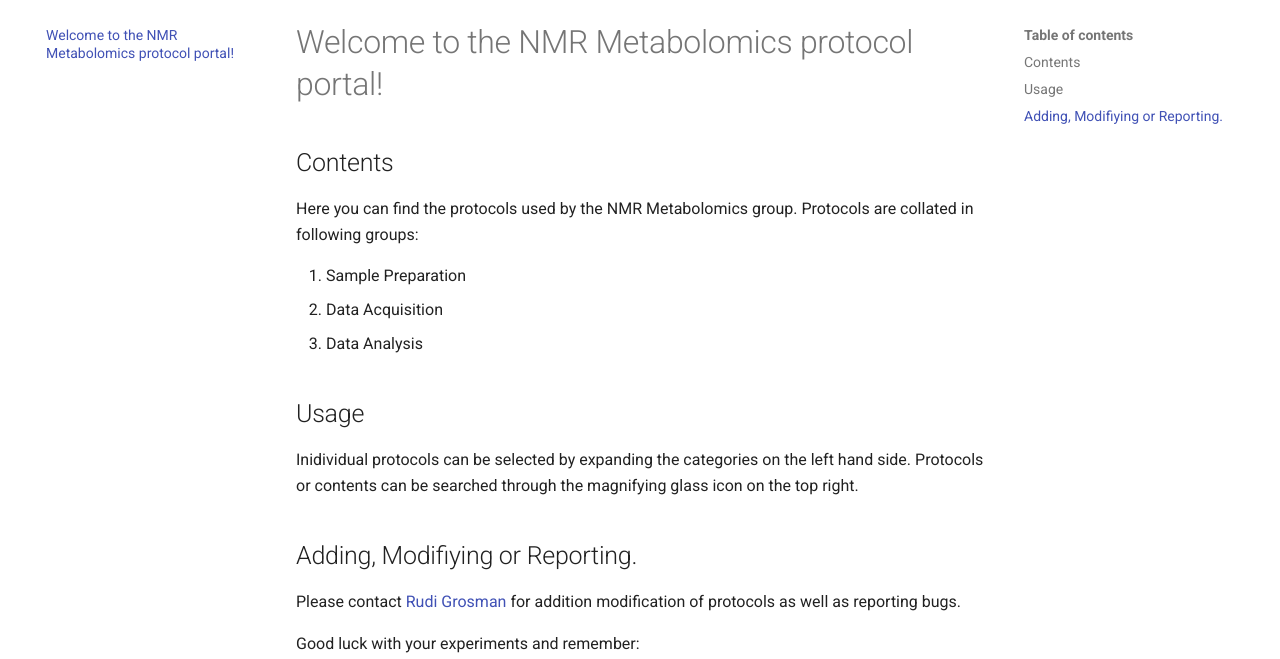
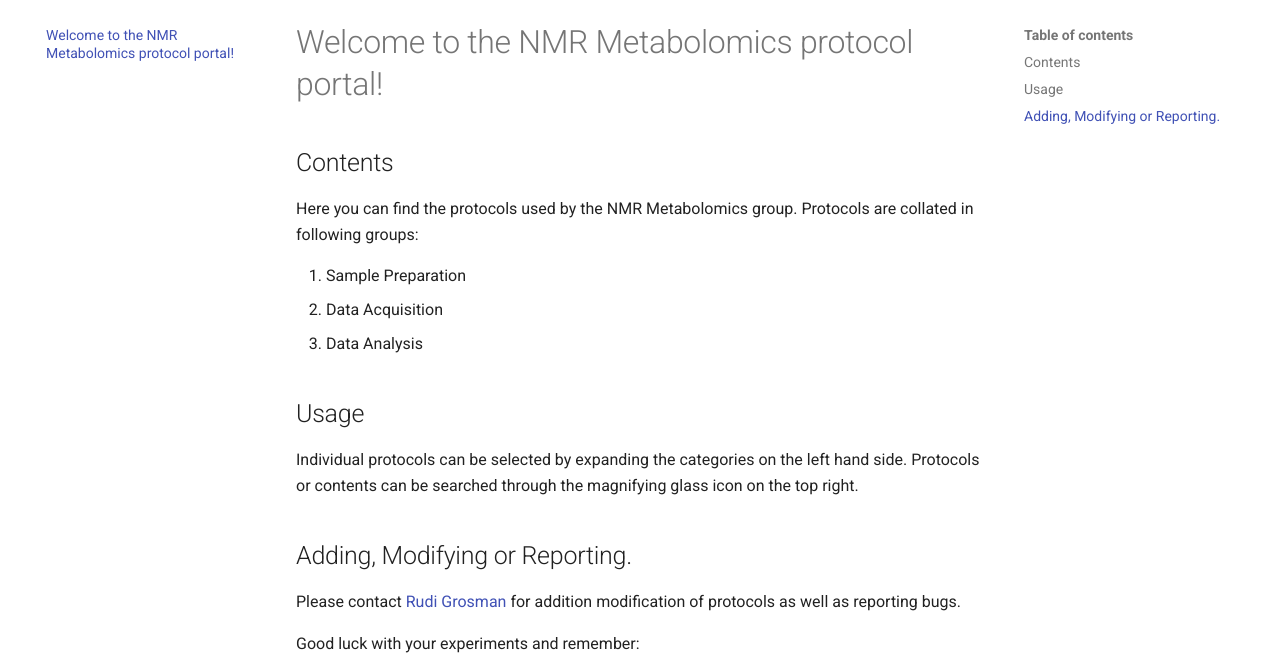
Before and after one commit to RGmetab/NMRmetab, an MkDocs documentation site: the page built from docs/index.md, in a window 1280 px wide. Shown: the part 124-783 px from the top of the page. Built offline with MkDocs 1.6.1 and Material for MkDocs 9.7.7, drawn with Linux system fonts in a browser that asks for light colours; the version menu is left out.

Commit message:
QC_update1

```diff
--- a/docs/index.md
+++ b/docs/index.md
@@ -8,10 +8,10 @@
 1. Data Analysis
 
 ## Usage
-Inidividual protocols can be selected by expanding the categories on the left hand side.
+Individual protocols can be selected by expanding the categories on the left hand side.
 Protocols or contents can be searched through the magnifying glass icon on the top right.
 
-## Adding, Modifiying or Reporting.
+## Adding, Modifying or Reporting.
 Please contact [Rudi Grosman](mailto:r.grosman@liverpool.ac.uk "r.grosman@liverpool.ac.uk") for addition modification of protocols as well as reporting bugs.
 
 Good luck with your experiments and remember:
```
Also changed, not shown: docs/Data Analysis/Data Quality Control/Topspin Quality Control.md (+11 -5 lines), docs/Data Analysis/Data Quality Control/images/4_1_QC5.png (added).
